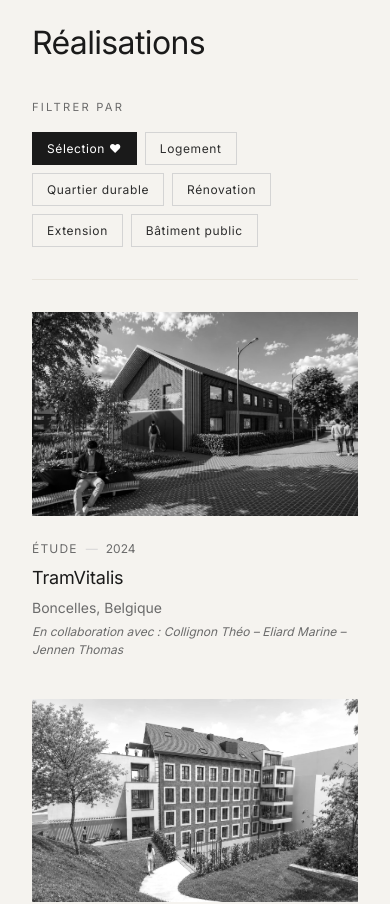
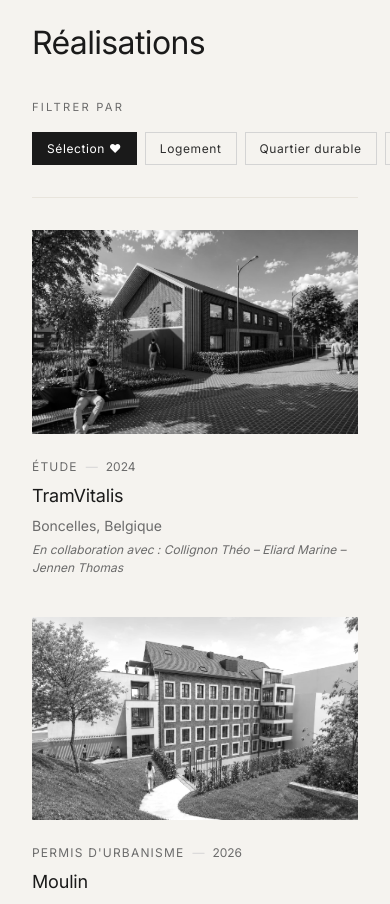
Before and after one commit to JulienHansen/portfolio, a React (Vite) app: page / in a window 390 px wide. Shown: the part 923-1827 px from the top of the page. Built offline with nearby package versions, Linux system fonts and the light colour scheme.

Commit message:
:sparkles: github deployment

```diff
--- a/src/components/Peb/Peb.jsx
+++ b/src/components/Peb/Peb.jsx
@@ -125,6 +125,13 @@ const PebLogo = () => (
   </svg>
 )
 
+const ServicePrice = ({ price }) => (
+  <span className={styles.servicePrice}>
+    {price}
+    {price.includes('€') && <sup className={styles.priceAsterisk}>*</sup>}
+  </span>
+)
+
 const PriceCarousel = ({ group, onDevisClick }) => {
   const carouselRef = useRef(null)
   const [activeCard, setActiveCard] = useState(0)
@@ -155,7 +162,7 @@ const PriceCarousel = ({ group, onDevisClick }) => {
               onClick={() => onDevisClick(item)}
             >
               <h4 className={styles.serviceTitle}>{item.title}</h4>
-              <span className={styles.servicePrice}>{item.price}</span>
+              <ServicePrice price={item.price} />
               <p className={styles.serviceDescription}>{item.description}</p>
               <span className={styles.cardCta}>Demander un devis →</span>
             </button>
@@ -308,7 +315,7 @@ const Peb = () => {
                       >
                         <div className={styles.serviceHeader}>
                           <h4 className={styles.serviceTitle}>{item.title}</h4>
-                          <span className={styles.servicePrice}>{item.price}</span>
+                          <ServicePrice price={item.price} />
                         </div>
                         <p className={styles.serviceDescription}>{item.description}</p>
                         <span className={styles.cardCta}>Demander un devis →</span>
--- a/src/components/Peb/Peb.module.css
+++ b/src/components/Peb/Peb.module.css
@@ -126,6 +126,13 @@
   font-size: 0.9rem;
   color: var(--gray);
   line-height: 1.6;
+}
+
+.priceAsterisk {
+  font-size: 0.7em;
+  font-weight: 400;
+  color: var(--gray);
+  margin-left: 1px;
 }
 
 .priceNote {
@@ -325,6 +332,10 @@
     font-size: 0.9rem;
   }
 
+  .pebLogo {
+    display: none;
+  }
+
   .serviceHeader {
     flex-direction: column;
     gap: 4px;
--- a/src/components/Projects/Projects.module.css
+++ b/src/components/Projects/Projects.module.css
@@ -203,11 +203,25 @@
     gap: var(--spacing-sm);
   }
 
+  /* Une seule ligne défilable horizontalement, débordant jusqu'aux bords de l'écran */
   .filterList {
     gap: 8px;
+    flex-wrap: nowrap;
+    overflow-x: auto;
+    -webkit-overflow-scrolling: touch;
+    scrollbar-width: none;
+    width: calc(100% + 2 * var(--spacing-md));
+    margin: 0 calc(-1 * var(--spacing-md));
+    padding: 0 var(--spacing-md);
+  }
+
+  .filterList::-webkit-scrollbar {
+    display: none;
   }
 
   .filterButton {
+    flex-shrink: 0;
+    white-space: nowrap;
     padding: 8px 14px;
     font-size: 0.75rem;
   }
```
